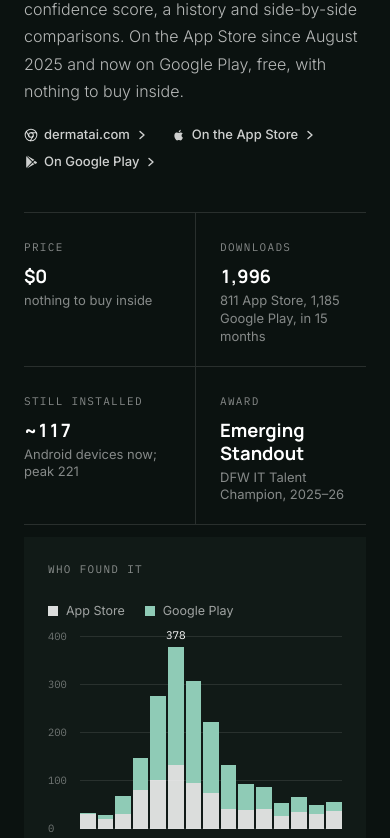
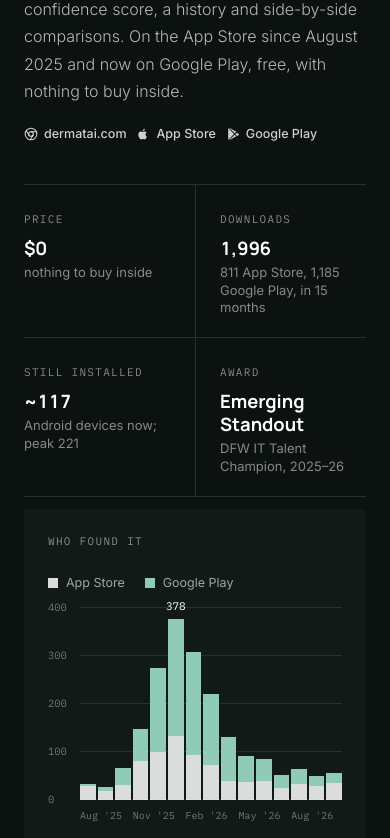
Before and after one commit to yiboprofile/alanyibo, a React (Vite) app: page / in a window 390 px wide. Shown: the part 5518-6356 px from the top of the page. Built offline with nearby package versions, Linux system fonts and the light colour scheme.

Commit message:
Keep each app's store links on one line
The SoundSplit site link shows just the domain; on phones the store
links drop "On the" and their arrows so all three fit.

Co-Authored-By: Claude Opus 5.5 <noreply@anthropic.com>
Claude-Session: https://claude.ai/code/session_01HGi3LMXWpYRFDkksem3R8G

```diff
--- a/src/components/CaseShell.tsx
+++ b/src/components/CaseShell.tsx
@@ -125,12 +125,23 @@ export default function CaseShell(c: CaseProps) {
         </div>
         <div className="max-w-md min-[900px]:pb-1">
           <Lede>{c.lede}</Lede>
-          <div className="mt-5 flex flex-wrap gap-x-6 gap-y-2">
-            {c.links.map((l) => (
-              <MoreLink key={l.href} href={l.href}>
-                {l.label}
-              </MoreLink>
-            ))}
+          {/* the links stay on one line: on phones the "On the" and the arrows drop, the icons say where each goes */}
+          <div className="mt-5 flex flex-nowrap gap-x-2.5 whitespace-nowrap max-sm:[&_a]:text-[12.5px]">
+            {c.links.map((l) => {
+              const store = l.label.match(/^(On (?:the )?)(.*)$/)
+              return (
+                <MoreLink key={l.href} href={l.href} compact>
+                  {store ? (
+                    <span>
+                      <span className="hidden sm:inline">{store[1]}</span>
+                      {store[2]}
+                    </span>
+                  ) : (
+                    l.label
+                  )}
+                </MoreLink>
+              )
+            })}
           </div>
         </div>
       </div>
--- a/src/components/Cases.tsx
+++ b/src/components/Cases.tsx
@@ -120,7 +120,7 @@ export default function Cases() {
           </>
         }
         links={[
-          { href: 'https://soundsplitai.com/', label: 'Web app: soundsplitai.com' },
+          { href: 'https://soundsplitai.com/', label: 'soundsplitai.com' },
           { href: 'https://apps.apple.com/us/app/sound-split/id6618147632', label: 'On the App Store' },
           { href: 'https://play.google.com/store/apps/details?id=sound.split.ai', label: 'On Google Play' },
         ]}
--- a/src/components/ui.tsx
+++ b/src/components/ui.tsx
@@ -36,7 +36,7 @@ function LinkIcon({ href }: { href: string }) {
   )
 }
 
-export function MoreLink({ href, children }: { href: string; children: ReactNode }) {
+export function MoreLink({ href, children, compact = false }: { href: string; children: ReactNode; compact?: boolean }) {
   const external = href.startsWith('http')
   return (
     <a
@@ -46,7 +46,13 @@ export function MoreLink({ href, children }: { href: string; children: ReactNode
     >
       {external && <LinkIcon href={href} />}
       {children}
-      <Arrow />
+      {compact ? (
+        <span className="hidden sm:inline-flex">
+          <Arrow />
+        </span>
+      ) : (
+        <Arrow />
+      )}
     </a>
   )
 }
```
